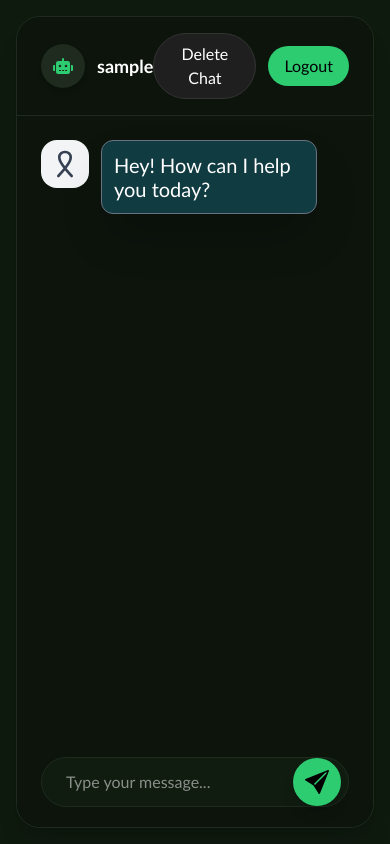
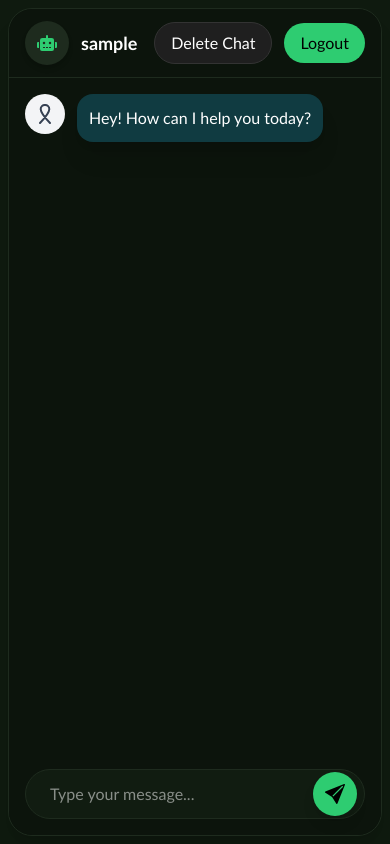
Before and after one commit to irshad12332123/Cura-ai, a React (Vite) app in the folder Frontend/: page / in a window 390 px wide. Built offline with nearby package versions, Linux system fonts and the light colour scheme; no server answers; sample sign-in values are in the browser's storage.

Commit message:
Ehanced ui oflogin and register page made it responsive

```diff
--- a/Frontend/src/components/ChatMessage.tsx
+++ b/Frontend/src/components/ChatMessage.tsx
@@ -5,35 +5,32 @@ interface Props {
   message: string;
   messageFrom: "User" | "Bot";
 }
-
 function ChatMessage({ message, messageFrom }: Props) {
   const isUser = messageFrom === "User";
 
   return (
     <div
-      className={`flex gap-3 items-start ${
-        isUser ? "flex-row-reverse text-right" : ""
-      }`}
+      className={`flex gap-3 items-start ${isUser ? "flex-row-reverse" : ""}`}
     >
+      {/* Avatar */}
       {isUser ? (
-        <CiUser className="w-12 h-12 flex-shrink-0 self-start text-5xl text-white bg-black rounded-xl p-2" />
+        <CiUser className="w-10 h-10 text-white bg-black rounded-full p-2" />
       ) : (
-        <TbRibbonHealth className="w-12 h-12 flex-shrink-0 self-start text-5xl text-gray-700 bg-gray-100 p-2 rounded-2xl" />
+        <TbRibbonHealth className="w-10 h-10 text-gray-700 bg-gray-100 rounded-full p-2" />
       )}
 
+      {/* Bubble */}
       <div
-        className={`flex flex-col w-auto max-w-[70%] p-3 rounded-xl ${
-          isUser
-            ? "bg-[#020d12] shadow-2xl border border-gray-800"
-            : "bg-[#103b41] shadow-2xl border border-gray-500"
-        }`}
+        className={`
+          max-w-[75%]
+          p-3
+          rounded-2xl
+          text-white
+          shadow-xl
+          ${isUser ? "bg-[#1e8f3d]" : "bg-[#103b41]"}
+        `}
       >
-        <p
-          className="text-xl leading-6 text-white"
-          style={{ whiteSpace: "pre-line" }}
-        >
-          {message}
-        </p>
+        <p className="text-base leading-6 whitespace-pre-line">{message}</p>
       </div>
     </div>
   );
--- a/Frontend/src/pages/Home.tsx
+++ b/Frontend/src/pages/Home.tsx
@@ -128,11 +128,23 @@ function Home() {
   };
 
   return (
-    <div className="h-screen w-full bg-[#0f1a0f] flex flex-col items-center p-4">
-      <div className="w-full max-w-6xl h-full bg-[#0c140c] rounded-3xl shadow-xl border border-[#1e2b1e] flex flex-col">
+    <div className="h-screen w-full bg-[#0f1a0f] flex justify-center items-center p-2">
+      <div
+        className="
+      w-full
+      max-w-lg              /* Mobile-friendly width */
+      h-full
+      bg-[#0c140c]
+      rounded-3xl
+      shadow-xl
+      border border-[#1e2b1e]
+      flex flex-col
+    "
+      >
         <NavBar setChats={setMessages} clearHistory={clearHistory} />
 
-        <div className="flex-1 overflow-y-auto px-6 py-6 space-y-6 chat">
+        {/* CHAT AREA */}
+        <div className="flex-1 chat overflow-y-auto px-4 py-4 space-y-6">
           {messages.map((msg, index) => (
             <ChatMessage
               key={index}
@@ -146,16 +158,15 @@ function Home() {
           <div ref={chatEndRef} />
         </div>
 
-        <div className="px-6 py-5 bg-[#0c140c] rounded-b-3xl flex items-center chat">
+        {/* INPUT AREA */}
+        <div className="px-4 py-4 bg-[#0c140c] chat rounded-b-3xl">
           <div className="relative w-full">
-            <div className="bg-[#111c11] border border-[#1e2b1e] rounded-full px-6 py-3 flex items-center">
+            <div className="bg-[#111c11] border chat border-[#1e2b1e] rounded-full px-6 py-3 flex items-center">
               <CustomInput
                 inputType="text"
                 placeholder="Type your message..."
                 value={input}
-                handleKeyPress={(e: React.KeyboardEvent<HTMLInputElement>) => {
-                  if (e.key === "Enter") handleSend();
-                }}
+                handleKeyPress={(e: any) => e.key === "Enter" && handleSend()}
                 setValue={setInput}
                 customStyles="bg-transparent text-white outline-none"
               />
@@ -163,9 +174,9 @@ function Home() {
 
             <button
               onClick={handleSend}
-              className="absolute right-2 top-1/2 transform -translate-y-1/2 bg-[#2ecc71] hover:bg-[#27ae60] transition p-3 rounded-full shadow-lg"
+              className="absolute right-2 top-1/2 -translate-y-1/2 bg-[#2ecc71] hover:bg-[#27ae60] transition p-3 rounded-full shadow-lg"
             >
-              <BsSendFill className="text-black text-2xl" />
+              <BsSendFill className="text-black text-xl" />
             </button>
           </div>
         </div>
--- a/Frontend/src/pages/NavBar.tsx
+++ b/Frontend/src/pages/NavBar.tsx
@@ -10,7 +10,7 @@ function NavBar({ setChats, clearHistory }: Props) {
   const { logout, user } = useAuth();
 
   return (
-    <header className="w-full bg-[#0c140c] rounded-t-3xl border-b border-[#1e2b1e] px-6 py-4 flex justify-between items-center">
+    <header className="w-full bg-[#0c140c] rounded-t-3xl border-b border-[#1e2b1e] px-4 py-3 flex justify-between items-center">
       {/* LEFT SECTION – ICON + TITLE */}
       <div className="flex items-center gap-3">
         <div className="bg-[#1e2b1e] p-3 rounded-full shadow-md flex items-center justify-center">
```
